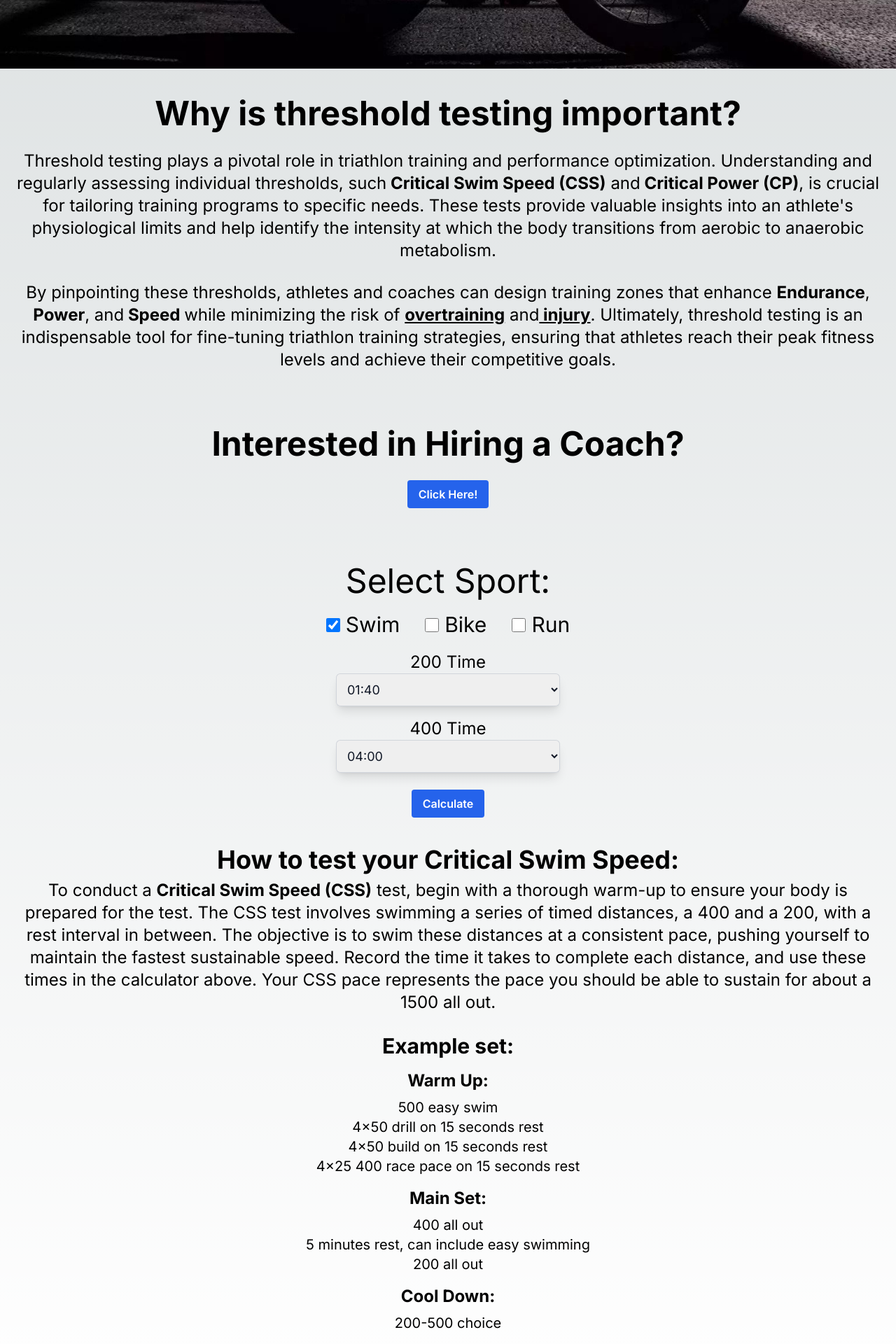
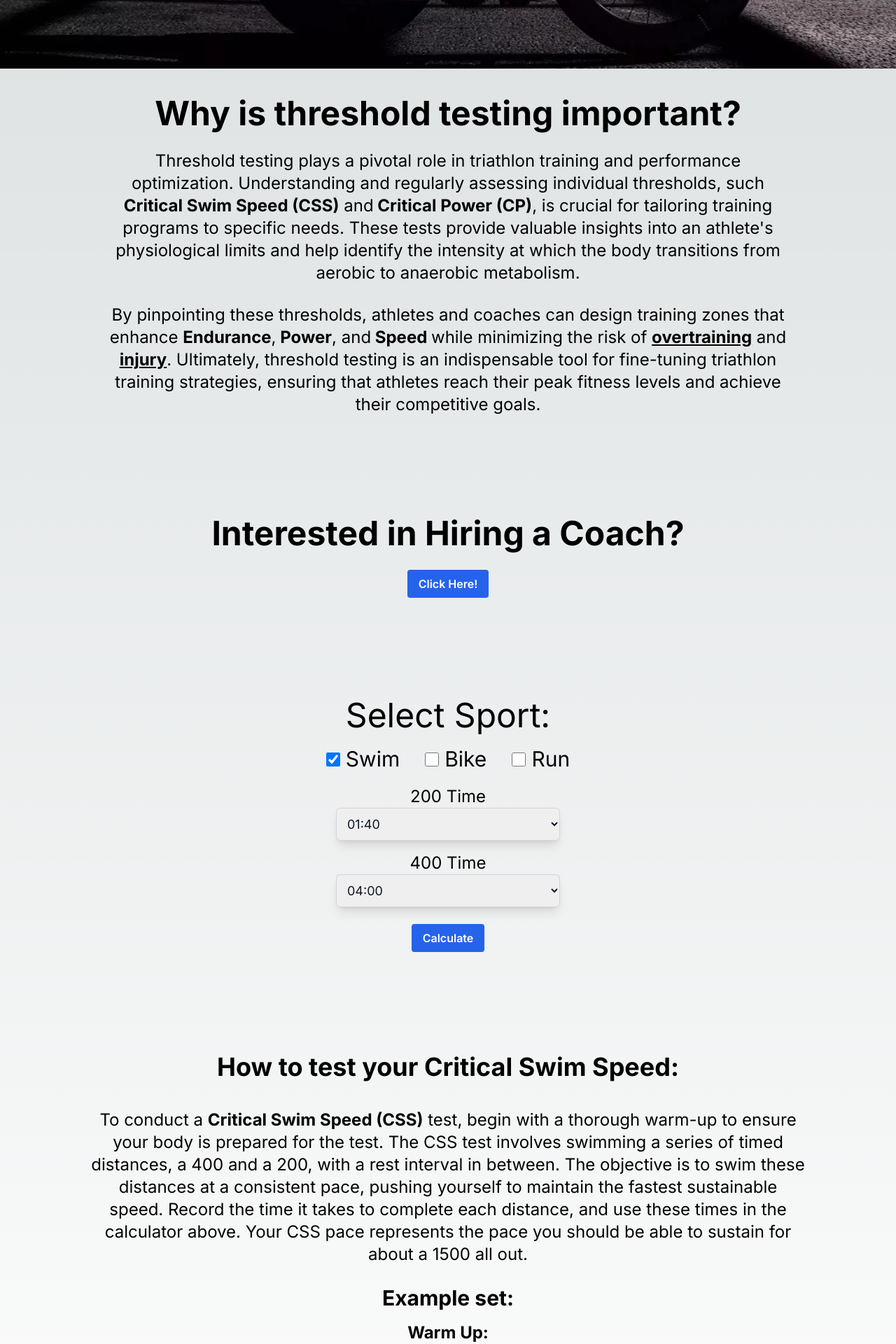
Before and after one commit to devinvolk/threshold_calculator, a Next.js app: page / in a window 1280 px wide. Shown: the part 580-2500 px from the top of the page at 70% size. Built offline with nearby package versions, Linux system fonts and the light colour scheme.

Commit message:
desktop spacing changes

```diff
--- a/components/About.js
+++ b/components/About.js
@@ -3,7 +3,7 @@ import React from "react";
 
 const About = () => {
   return (
-    <div className="mt-5 px-5 md:mt-10">
+    <div className="mt-5 px-5 md:mt-10 md:mx-32">
       <h1 className="text-3xl font-bold md:text-5xl text-center">
         Why is threshold testing important?
       </h1>
@@ -38,10 +38,10 @@ const About = () => {
         triathlon training strategies, ensuring that athletes reach their peak
         fitness levels and achieve their competitive goals.
       </p>
-      <h1 className="text-3xl font-bold md:text-5xl text-center md:mt-20 mt-10">
+      <h1 className="text-3xl font-bold md:text-5xl text-center mt-10 md:mt-36">
         Interested in Hiring a Coach?
       </h1>
-      <div className="flex w-full justify-center mt-5 mb-16 md:mt-7 md:mb-20">
+      <div className="flex w-full justify-center mt-5 mb-16 md:mt-7 md:mb-36">
         <Link href="/Coaching">
           <button className="bg-blue-600 hover:bg-blue-700 text-white font-semibold py-2 px-4 rounded flex">
             Click Here!
--- a/components/Bike.js
+++ b/components/Bike.js
@@ -149,9 +149,9 @@ const Bike = () => {
         </div>
       </div>
       )}
-      <div className='mx-5 mt-10'>
+      <div className='mx-5 mt-10 md:mt-36 md:mx-32'>
         <h2 className='text-center font-bold text-3xl md:text-4xl'>Why Critical Power?</h2>
-        <p className='text-center text-lg md:text-2xl mt-2'>
+        <p className='text-center text-lg md:text-2xl mt-2 md:mt-10'>
         Why opt for <span className='font-bold'>Critical Power (CP)</span> over <span className='font-bold'>Functional Threshold Power (FTP)</span>?
         While FTP has a longer history, CP is a newer model for estimating a cyclist's threshold, offering advantages in the testing process.
         CP is typically measured with 3-minute and 12-minute all-out efforts, or an unpaced 4-minute test.
@@ -159,14 +159,14 @@ const Bike = () => {
         requiring a significant taper or precise pacing, as with the standard 20-minute FTP test. This flexibility
         enables athletes to regularly evaluate changes to their CP, allowing for more specific and tailored training adjustments.
         </p>
-        <h2 className='text-center font-bold text-3xl md:text-4xl mt-7'>How to test your Critical Power:</h2>
-        <p className='text-center text-lg md:text-2xl mt-2'>
+        <h2 className='text-center font-bold text-3xl md:text-4xl mt-7 md:mt-20'>How to test your Critical Power:</h2>
+        <p className='text-center text-lg md:text-2xl mt-2 md:mt-10'>
         To conduct a cycling CP test, it is best to use a smart trainer or a climb with a consistent gradient.
         After a thorough warm-up, do a 3-minute all-out effort, try to consistently maintain your highest possible power.
         Take a long easy break of at least 10-15 minutes, then do a 12-minute all-out effort.
         This can be broken up into two consecutive days. Take your average power for each test and input them into the calculator above.
         </p>
-        <div className='flex flex-col justify-center items-center mt-7'>
+        <div className='flex flex-col justify-center items-center mt-7 md:mt-12'>
           <h3 className='text-xl md:text-3xl font-bold'>Example set:</h3>
           <h4 className='text-lg md:text-2xl font-bold mt-4'>Warm Up:</h4>
           <p className='text-lg md:text-xl mt-2'>20 minutes easy spinning</p>
--- a/components/Run.js
+++ b/components/Run.js
@@ -138,9 +138,9 @@ const Run = () => {
         </div>
       </div>
       )}
-      <div className='mx-5 mt-10'>
+      <div className='mx-5 mt-10 md:mt-36 md:mx-32'>
         <h2 className='text-center font-bold text-3xl md:text-4xl'>How to test your Critical Velocity:</h2>
-        <p className='text-center text-lg md:text-2xl mt-2'>
+        <p className='text-center text-lg md:text-2xl mt-2 md:mt-10'>
         To conduct a running <span className='font-bold'>Critical Velocity (CP)</span> test, it is best to use a track or a measured flat road.
         After a thorough warm-up, do a 400m all-out effort.
         Take a long easy break of at least 10-15 minutes, then do a 2,000m all-out effort.
@@ -148,7 +148,7 @@ const Run = () => {
         Depending on your experience, this can be broken up into two consecutive days.
         Take your average power for each test and input them into the calculator above.
         </p>
-        <div className='flex flex-col justify-center items-center mt-7'>
+        <div className='flex flex-col justify-center items-center mt-7 md:mt-10'>
           <h3 className='text-xl md:text-3xl font-bold'>Example set:</h3>
           <h4 className='text-lg md:text-2xl font-bold mt-4'>Warm Up:</h4>
           <p className='text-lg md:text-xl mt-2'>20 minutes easy jog</p>
--- a/components/Swim.js
+++ b/components/Swim.js
@@ -185,11 +185,11 @@ const Swim = () => {
           </div>
         </div>
       )}
-      <div className="mx-5 mt-10">
+      <div className="mx-5 mt-10 md:mt-36 md:mx-32">
         <h2 className="text-center font-bold text-3xl md:text-4xl">
           How to test your Critical Swim Speed:
         </h2>
-        <p className="text-center text-lg md:text-2xl mt-2">
+        <p className="text-center text-lg md:text-2xl md:mt-10 mt-2">
           To conduct a{" "}
           <span className="font-bold">Critical Swim Speed (CSS)</span> test,
           begin with a thorough warm-up to ensure your body is prepared for the
```
Also changed, not shown: app/globals.css (+0 -8 lines).
